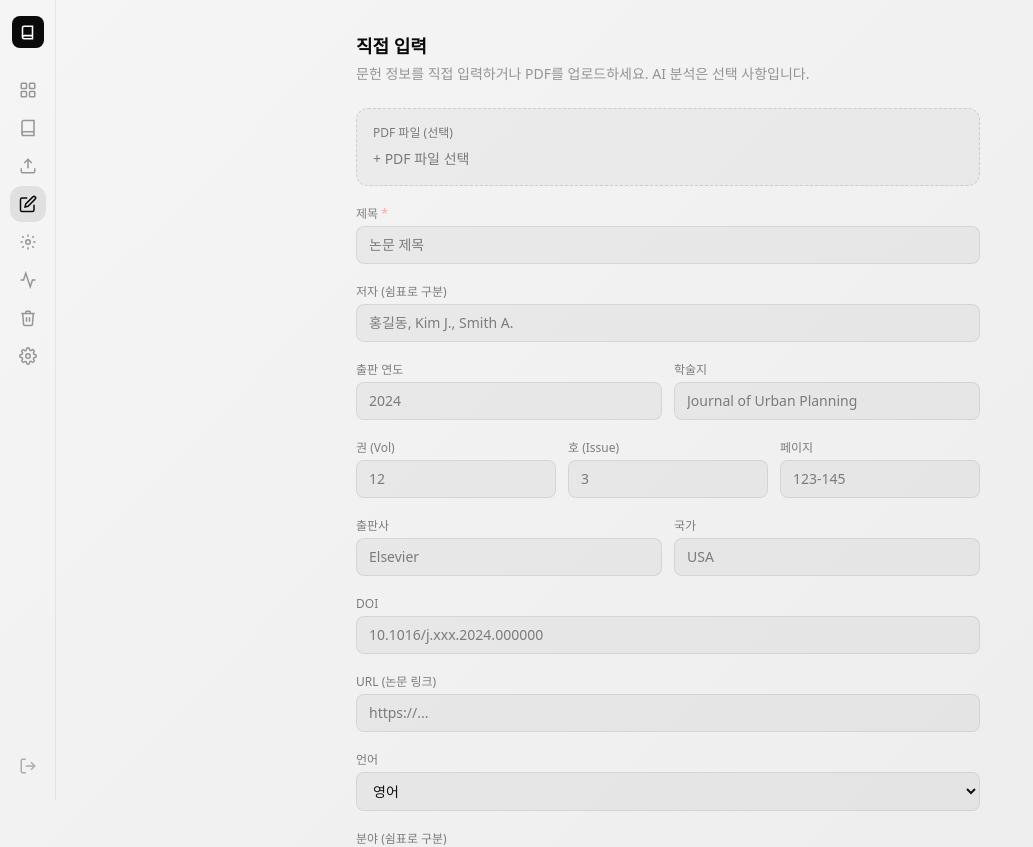
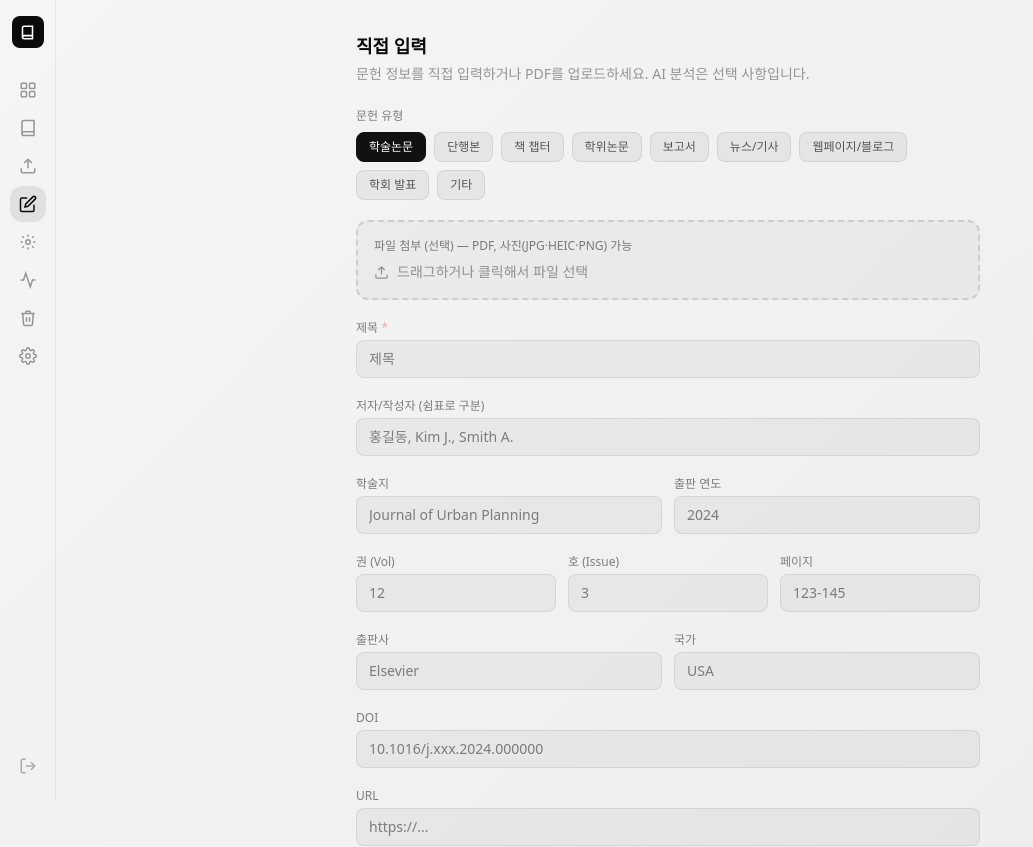
Before and after one commit to metalgoongye/Jyong_LiteratureReview, a Next.js app: page /manual in a window 1280 px wide. Shown: the top 847 px of the page, without its empty margins (0-1033 px from the left). Built offline with nearby package versions, Linux system fonts and the light colour scheme.

Commit message:
직접 입력 update

```diff
--- a/src/app/api/literature/manual/route.ts
+++ b/src/app/api/literature/manual/route.ts
@@ -23,6 +23,7 @@ export async function POST(request: NextRequest) {
     fields,
     user_notes,
     source_url,
+    doc_type,
     run_ai,
     storage_path,
     original_filename,
@@ -48,6 +49,7 @@ export async function POST(request: NextRequest) {
       doi: doi || null,
       abstract: abstract || null,
       language: language || 'english',
+      doc_type: doc_type || 'journal',
       fields: fields?.length ? fields : null,
       user_notes: user_notes || null,
       extraction_status: run_ai ? 'pending' : 'completed',
--- a/src/components/literature/ManualEntryForm.tsx
+++ b/src/components/literature/ManualEntryForm.tsx
@@ -4,10 +4,129 @@ import { useState, useRef } from 'react'
 import { useRouter } from 'next/navigation'
 import { createClient } from '@/lib/supabase/client'
 
+const DOC_TYPES = [
+  { value: 'journal',      label: '학술논문' },
+  { value: 'book',         label: '단행본' },
+  { value: 'book_chapter', label: '책 챕터' },
+  { value: 'thesis',       label: '학위논문' },
+  { value: 'report',       label: '보고서' },
+  { value: 'news',         label: '뉴스/기사' },
+  { value: 'webpage',      label: '웹페이지/블로그' },
+  { value: 'conference',   label: '학회 발표' },
+  { value: 'other',        label: '기타' },
+]
+
+type FieldDef = { name: string; label: string; placeholder: string }
+type RowDef = FieldDef[]
+
+const TYPE_FIELDS: Record<string, RowDef[]> = {
+  journal: [
+    [
+      { name: 'journal_name', label: '학술지',    placeholder: 'Journal of Urban Planning' },
+      { name: 'year',         label: '출판 연도', placeholder: '2024' },
+    ],
+    [
+      { name: 'volume', label: '권 (Vol)',   placeholder: '12' },
+      { name: 'issue',  label: '호 (Issue)', placeholder: '3' },
+      { name: 'pages',  label: '페이지',     placeholder: '123-145' },
+    ],
+    [
+      { name: 'publisher', label: '출판사', placeholder: 'Elsevier' },
+      { name: 'country',   label: '국가',   placeholder: 'USA' },
+    ],
+    [{ name: 'doi', label: 'DOI', placeholder: '10.1016/j.xxx.2024.000000' }],
+  ],
+  book: [
+    [
+      { name: 'publisher', label: '출판사',   placeholder: 'Springer' },
+      { name: 'year',      label: '출판 연도', placeholder: '2024' },
+    ],
+    [
+      { name: 'volume',  label: '판 (Edition)', placeholder: '3rd' },
+      { name: 'pages',   label: '총 페이지',   placeholder: '350' },
+      { name: 'country', label: '출판 국가',   placeholder: 'USA' },
+    ],
+    [{ name: 'doi', label: 'ISBN', placeholder: '978-3-16-148410-0' }],
+  ],
+  book_chapter: [
+    [
+      { name: 'journal_name', label: '수록 책 제목', placeholder: '책 전체 제목' },
+      { name: 'year',         label: '출판 연도',   placeholder: '2024' },
+    ],
+    [
+      { name: 'publisher', label: '출판사',      placeholder: 'Springer' },
+      { name: 'pages',     label: '챕터 페이지', placeholder: '45-78' },
+    ],
+    [{ name: 'doi', label: 'ISBN', placeholder: '978-3-16-148410-0' }],
+  ],
+  thesis: [
+    [
+      { name: 'journal_name', label: '대학교',    placeholder: '서울대학교' },
+      { name: 'year',         label: '졸업 연도', placeholder: '2024' },
+    ],
+    [
+      { name: 'publisher', label: '학과/전공', placeholder: '도시계획학과' },
+      { name: 'volume',    label: '학위 구분', placeholder: '박사 / 석사' },
+      { name: 'pages',     label: '총 페이지', placeholder: '200' },
+    ],
+  ],
+  report: [
+    [
+      { name: 'journal_name', label: '발행 기관', placeholder: '국토연구원' },
+      { name: 'year',         label: '발행 연도', placeholder: '2024' },
+    ],
+    [
+      { name: 'publisher', label: '보고서 번호', placeholder: 'WP 2024-05' },
+      { name: 'country',   label: '국가',        placeholder: '한국' },
+    ],
+  ],
+  news: [
+    [
+      { name: 'journal_name', label: '매체명',   placeholder: '한겨레, The New York Times' },
+      { name: 'year',         label: '발행 연도', placeholder: '2024' },
+    ],
+    [{ name: 'pages', label: '섹션', placeholder: '경제, 사회' }],
+  ],
+  webpage: [
+    [
+      { name: 'journal_name', label: '사이트/블로그명', placeholder: 'Medium, 브런치' },
+      { name: 'year',         label: '작성 연도',      placeholder: '2024' },
+    ],
+    [{ name: 'publisher', label: '접속일', placeholder: '2024-03-19' }],
+  ],
+  conference: [
+    [
+      { name: 'journal_name', label: '학회/컨퍼런스명', placeholder: 'ACSP 2024' },
+      { name: 'year',         label: '개최 연도',      placeholder: '2024' },
+    ],
+    [
+      { name: 'country', label: '개최 국가/도시', placeholder: 'Chicago, USA' },
+      { name: 'pages',   label: '페이지',         placeholder: '123-130' },
+    ],
+  ],
+  other: [
+    [
+      { name: 'journal_name', label: '학술지/매체/기관명', placeholder: '출처명' },
+      { name: 'year',         label: '연도',             placeholder: '2024' },
+    ],
+    [
+      { name: 'volume', label: '권/판',  placeholder: '12' },
+      { name: 'issue',  label: '호',     placeholder: '3' },
+      { name: 'pages',  label: '페이지', placeholder: '123-145' },
+    ],
+    [
+      { name: 'publisher', label: '출판사/기관', placeholder: 'Elsevier' },
+      { name: 'country',   label: '국가',        placeholder: 'USA' },
+    ],
+    [{ name: 'doi', label: 'DOI / ISBN', placeholder: '10.1016/...' }],
+  ],
+}
+
 export function ManualEntryForm() {
   const router = useRouter()
   const fileInputRef = useRef<HTMLInputElement>(null)
 
+  const [docType, setDocType] = useState('journal')
   const [form, setForm] = useState({
     title: '',
     authors: '',
@@ -26,12 +145,28 @@ export function ManualEntryForm() {
     user_notes: '',
   })
   const [pdfFile, setPdfFile] = useState<File | null>(null)
+  const [isDragging, setIsDragging] = useState(false)
   const [runAi, setRunAi] = useState(false)
   const [submitting, setSubmitting] = useState(false)
   const [error, setError] = useState('')
 
   function handleChange(e: React.ChangeEvent<HTMLInputElement | HTMLTextAreaElement | HTMLSelectElement>) {
     setForm((prev) => ({ ...prev, [e.target.name]: e.target.value }))
+  }
+
+  function handleTypeChange(type: string) {
+    setDocType(type)
+    setForm((prev) => ({
+      ...prev,
+      year: '',
+      journal_name: '',
+      volume: '',
+      issue: '',
+      pages: '',
+      publisher: '',
+      country: '',
+      doi: '',
+    }))
   }
 
   async function handleSubmit(e: React.FormEvent) {
@@ -47,7 +182,6 @@ export function ManualEntryForm() {
       let storage_path: string | null = null
       let original_filename: string | null = null
 
-      // Upload PDF if provided
       if (pdfFile) {
         const supabase = createClient()
         const { data: { user } } = await supabase.auth.getUser()
@@ -62,21 +196,15 @@ export function ManualEntryForm() {
         original_filename = pdfFile.name
       }
 
-      const authors = form.authors
-        .split(/[,;，]+/)
-        .map((a) => a.trim())
-        .filter(Boolean)
-
-      const fields = form.fields
-        .split(/[,，]+/)
-        .map((f) => f.trim())
-        .filter(Boolean)
+      const authors = form.authors.split(/[,;，]+/).map((a) => a.trim()).filter(Boolean)
+      const fields = form.fields.split(/[,，]+/).map((f) => f.trim()).filter(Boolean)
 
       const res = await fetch('/api/literature/manual', {
         method: 'POST',
         headers: { 'Content-Type': 'application/json' },
         body: JSON.stringify({
           ...form,
+          doc_type: docType,
           authors,
           fields,
           year: form.year ? parseInt(form.year) : null,
@@ -88,7 +216,6 @@ export function ManualEntryForm() {
 
       const data = await res.json()
       if (!res.ok) throw new Error(data.error || '저장 실패')
-
       router.push(`/literature/${data.literatureId}`)
       router.refresh()
     } catch (err) {
@@ -105,82 +232,108 @@ export function ManualEntryForm() {
     color: '#111',
   }
 
+  const typeRows = TYPE_FIELDS[docType] ?? TYPE_FIELDS.other
+
   return (
     <form onSubmit={handleSubmit} className="flex flex-col gap-5">
-      {/* PDF Upload */}
+
+      {/* 문헌 유형 선택 */}
+      <div>
+        <label className="block text-xs font-medium opacity-50 mb-2">문헌 유형</label>
+        <div className="flex flex-wrap gap-2">
+          {DOC_TYPES.map((t) => (
+            <button
+              key={t.value}
+              type="button"
+              onClick={() => handleTypeChange(t.value)}
+              className="px-3 py-1.5 rounded-lg text-xs font-medium transition-all"
+              style={{
+                background: docType === t.value ? '#111' : 'rgba(0,0,0,0.05)',
+                color: docType === t.value ? 'white' : '#555',
+                border: docType === t.value ? '1px solid #111' : '1px solid rgba(0,0,0,0.08)',
+              }}
+            >
+              {t.label}
+            </button>
+          ))}
+        </div>
+      </div>
+
+      {/* 파일 업로드 (드래그앤드롭 + 클릭) */}
       <div
-        className="rounded-xl p-4 flex flex-col gap-2"
-        style={{ background: 'rgba(0,0,0,0.03)', border: '1px dashed rgba(0,0,0,0.12)' }}
+        className="rounded-xl flex flex-col gap-2 transition-all cursor-pointer"
+        style={{
+          background: isDragging ? 'rgba(0,0,0,0.07)' : 'rgba(0,0,0,0.03)',
+          border: isDragging ? '2px dashed rgba(0,0,0,0.3)' : '2px dashed rgba(0,0,0,0.12)',
+          padding: isDragging ? '20px 16px' : '16px',
+        }}
+        onClick={() => !pdfFile && fileInputRef.current?.click()}
+        onDragOver={(e) => { e.preventDefault(); setIsDragging(true) }}
+        onDragLeave={() => setIsDragging(false)}
+        onDrop={(e) => {
+          e.preventDefault()
+          setIsDragging(false)
+          const f = e.dataTransfer.files?.[0]
+          if (f) setPdfFile(f)
+        }}
       >
-        <p className="text-xs font-medium opacity-50">PDF 파일 (선택)</p>
+        <p className="text-xs font-medium opacity-50">파일 첨부 (선택) — PDF, 사진(JPG·HEIC·PNG) 가능</p>
         {pdfFile ? (
-          <div className="flex items-center gap-3">
-            <svg width="16" height="16" viewBox="0 0 24 24" fill="none" stroke="currentColor" strokeWidth="2" className="opacity-40">
+          <div className="flex items-center gap-3" onClick={(e) => e.stopPropagation()}>
+            <svg width="16" height="16" viewBox="0 0 24 24" fill="none" stroke="currentColor" strokeWidth="2" className="opacity-40 flex-shrink-0">
               <path d="M14.5 2H6a2 2 0 0 0-2 2v16a2 2 0 0 0 2 2h12a2 2 0 0 0 2-2V7.5L14.5 2z" />
               <polyline points="14 2 14 8 20 8" />
             </svg>
             <span className="text-sm flex-1 truncate">{pdfFile.name}</span>
-            <button
-              type="button"
-              onClick={() => setPdfFile(null)}
-              className="text-xs opacity-40 hover:opacity-70"
-            >
-              제거
-            </button>
+            <button type="button" onClick={() => setPdfFile(null)} className="text-xs opacity-40 hover:opacity-70 flex-shrink-0">제거</button>
           </div>
         ) : (
-          <button
-            type="button"
-            onClick={() => fileInputRef.current?.click()}
-            className="text-sm opacity-50 hover:opacity-80 text-left"
-          >
-            + PDF 파일 선택
-          </button>
+          <div className="flex items-center gap-2 text-sm opacity-40">
+            <svg width="15" height="15" viewBox="0 0 24 24" fill="none" stroke="currentColor" strokeWidth="2">
+              <path d="M21 15v4a2 2 0 0 1-2 2H5a2 2 0 0 1-2-2v-4" />
+              <polyline points="17 8 12 3 7 8" />
+              <line x1="12" y1="3" x2="12" y2="15" />
+            </svg>
+            드래그하거나 클릭해서 파일 선택
+          </div>
         )}
         <input
           ref={fileInputRef}
           type="file"
-          accept=".pdf"
+          accept=".pdf,.jpg,.jpeg,.png,.heic,.heif,.webp"
           className="hidden"
-          onChange={(e) => {
-            const f = e.target.files?.[0]
-            if (f) setPdfFile(f)
-          }}
+          onChange={(e) => { const f = e.target.files?.[0]; if (f) setPdfFile(f) }}
         />
-
         {pdfFile && (
-          <label className="flex items-center gap-2 mt-1 cursor-pointer">
+          <label className="flex items-center gap-2 mt-1 cursor-pointer" onClick={(e) => e.stopPropagation()}>
             <div
               className="w-9 h-5 rounded-full relative transition-all flex-shrink-0"
               style={{ background: runAi ? '#111' : 'rgba(0,0,0,0.12)' }}
               onClick={() => setRunAi((v) => !v)}
             >
-              <div
-                className="absolute top-0.5 w-4 h-4 rounded-full bg-white shadow transition-all"
-                style={{ left: runAi ? '20px' : '2px' }}
-              />
+              <div className="absolute top-0.5 w-4 h-4 rounded-full bg-white shadow transition-all" style={{ left: runAi ? '20px' : '2px' }} />
             </div>
             <span className="text-xs opacity-60">AI 분석 실행</span>
           </label>
         )}
       </div>
 
-      {/* Title */}
+      {/* 제목 */}
       <div>
         <label className="block text-xs font-medium opacity-50 mb-1">제목 <span className="text-red-400">*</span></label>
         <input
           name="title"
           value={form.title}
           onChange={handleChange}
-          placeholder="논문 제목"
+          placeholder="제목"
           className={inputClass}
           style={inputStyle}
         />
       </div>
 
-      {/* Authors */}
+      {/* 저자 */}
       <div>
-        <label className="block text-xs font-medium opacity-50 mb-1">저자 (쉼표로 구분)</label>
+        <label className="block text-xs font-medium opacity-50 mb-1">저자/작성자 (쉼표로 구분)</label>
         <input
           name="authors"
           value={form.authors}
@@ -191,74 +344,36 @@ export function ManualEntryForm() {
         />
       </div>
 
-      {/* Year + Journal */}
-      <div className="grid grid-cols-2 gap-3">
-        <div>
-          <label className="block text-xs font-medium opacity-50 mb-1">출판 연도</label>
-          <input
-            name="year"
-            value={form.year}
-            onChange={handleChange}
-            placeholder="2024"
-            type="number"
-            min="1900"
-            max="2100"
-            className={inputClass}
-            style={inputStyle}
-          />
+      {/* 유형별 동적 필드 */}
+      {typeRows.map((row, rowIdx) => (
+        <div
+          key={rowIdx}
+          className="grid gap-3"
+          style={{ gridTemplateColumns: `repeat(${row.length}, 1fr)` }}
+        >
+          {row.map((field) => (
+            <div key={field.name}>
+              <label className="block text-xs font-medium opacity-50 mb-1">{field.label}</label>
+              <input
+                name={field.name}
+                value={form[field.name as keyof typeof form] as string}
+                onChange={handleChange}
+                placeholder={field.placeholder}
+                className={inputClass}
+                style={inputStyle}
+              />
+            </div>
+          ))}
         </div>
-        <div>
-          <label className="block text-xs font-medium opacity-50 mb-1">학술지</label>
-          <input
-            name="journal_name"
-            value={form.journal_name}
-            onChange={handleChange}
-            placeholder="Journal of Urban Planning"
-            className={inputClass}
-            style={inputStyle}
-          />
-        </div>
-      </div>
+      ))}
 
-      {/* Volume + Issue + Pages */}
-      <div className="grid grid-cols-3 gap-3">
-        <div>
-          <label className="block text-xs font-medium opacity-50 mb-1">권 (Vol)</label>
-          <input name="volume" value={form.volume} onChange={handleChange} placeholder="12" className={inputClass} style={inputStyle} />
-        </div>
-        <div>
-          <label className="block text-xs font-medium opacity-50 mb-1">호 (Issue)</label>
-          <input name="issue" value={form.issue} onChange={handleChange} placeholder="3" className={inputClass} style={inputStyle} />
-        </div>
-        <div>
-          <label className="block text-xs font-medium opacity-50 mb-1">페이지</label>
-          <input name="pages" value={form.pages} onChange={handleChange} placeholder="123-145" className={inputClass} style={inputStyle} />
-        </div>
-      </div>
-
-      {/* Publisher + Country */}
-      <div className="grid grid-cols-2 gap-3">
-        <div>
-          <label className="block text-xs font-medium opacity-50 mb-1">출판사</label>
-          <input name="publisher" value={form.publisher} onChange={handleChange} placeholder="Elsevier" className={inputClass} style={inputStyle} />
-        </div>
-        <div>
-          <label className="block text-xs font-medium opacity-50 mb-1">국가</label>
-          <input name="country" value={form.country} onChange={handleChange} placeholder="USA" className={inputClass} style={inputStyle} />
-        </div>
-      </div>
-
-      {/* DOI + Source URL */}
+      {/* URL */}
       <div>
-        <label className="block text-xs font-medium opacity-50 mb-1">DOI</label>
-        <input name="doi" value={form.doi} onChange={handleChange} placeholder="10.1016/j.xxx.2024.000000" className={inputClass} style={inputStyle} />
-      </div>
-      <div>
-        <label className="block text-xs font-medium opacity-50 mb-1">URL (논문 링크)</label>
+        <label className="block text-xs font-medium opacity-50 mb-1">URL</label>
         <input name="source_url" value={form.source_url} onChange={handleChange} placeholder="https://..." className={inputClass} style={inputStyle} />
       </div>
 
-      {/* Language */}
+      {/* 언어 */}
       <div>
         <label className="block text-xs font-medium opacity-50 mb-1">언어</label>
         <select name="language" value={form.language} onChange={handleChange} className={inputClass} style={inputStyle}>
@@ -268,41 +383,34 @@ export function ManualEntryForm() {
         </select>
       </div>
 
-      {/* Fields */}
+      {/* 분야 */}
       <div>
         <label className="block text-xs font-medium opacity-50 mb-1">분야 (쉼표로 구분)</label>
-        <input
-          name="fields"
-          value={form.fields}
-          onChange={handleChange}
-          placeholder="토지이용계획, 환경계획"
-          className={inputClass}
-          style={inputStyle}
-        />
+        <input name="fields" value={form.fields} onChange={handleChange} placeholder="토지이용계획, 환경계획" className={inputClass} style={inputStyle} />
       </div>
 
-      {/* Abstract */}
+      {/* 초록 */}
       <div>
-        <label className="block text-xs font-medium opacity-50 mb-1">초록 (Abstract)</label>
+        <label className="block text-xs font-medium opacity-50 mb-1">초록 / 요약</label>
         <textarea
           name="abstract"
           value={form.abstract}
           onChange={handleChange}
-          placeholder="논문 초록..."
+          placeholder="초록 또는 요약..."
           rows={4}
           className={`${inputClass} resize-none`}
           style={inputStyle}
         />
       </div>
 
-      {/* User notes */}
+      {/* 개인 메모 */}
       <div>
         <label className="block text-xs font-medium opacity-50 mb-1">개인 메모</label>
         <textarea
           name="user_notes"
           value={form.user_notes}
           onChange={handleChange}
-          placeholder="이 논문에 대한 메모..."
+          placeholder="메모..."
           rows={3}
           className={`${inputClass} resize-none`}
           style={inputStyle}
@@ -324,11 +432,7 @@ export function ManualEntryForm() {
         >
           {submitting ? '저장 중...' : '저장하기 →'}
         </button>
-        <button
-          type="button"
-          onClick={() => router.back()}
-          className="px-5 py-2.5 rounded-xl text-sm opacity-40 hover:opacity-70 transition-opacity"
-        >
+        <button type="button" onClick={() => router.back()} className="px-5 py-2.5 rounded-xl text-sm opacity-40 hover:opacity-70 transition-opacity">
           취소
         </button>
       </div>
```
Also changed, not shown: .claude/commands/update-task-state.md (added), 2 other files (tests, documents, lock files or other folders).
